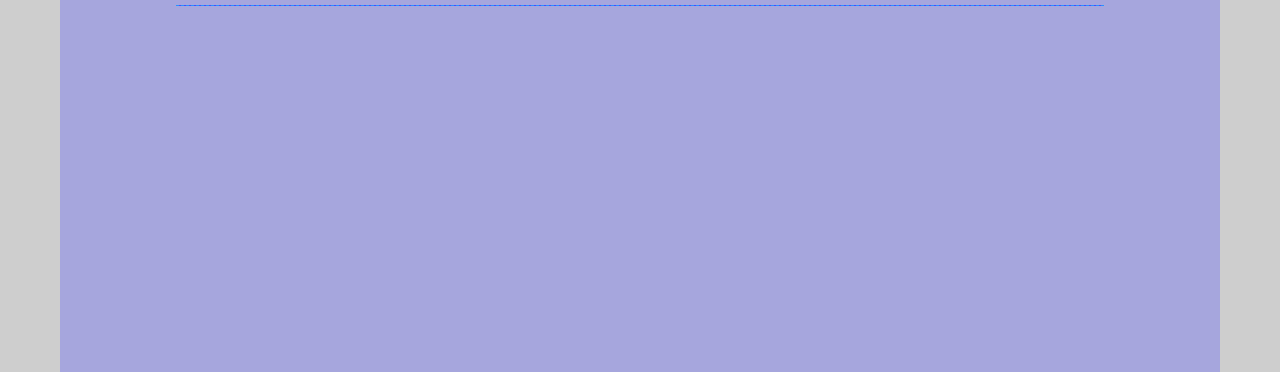
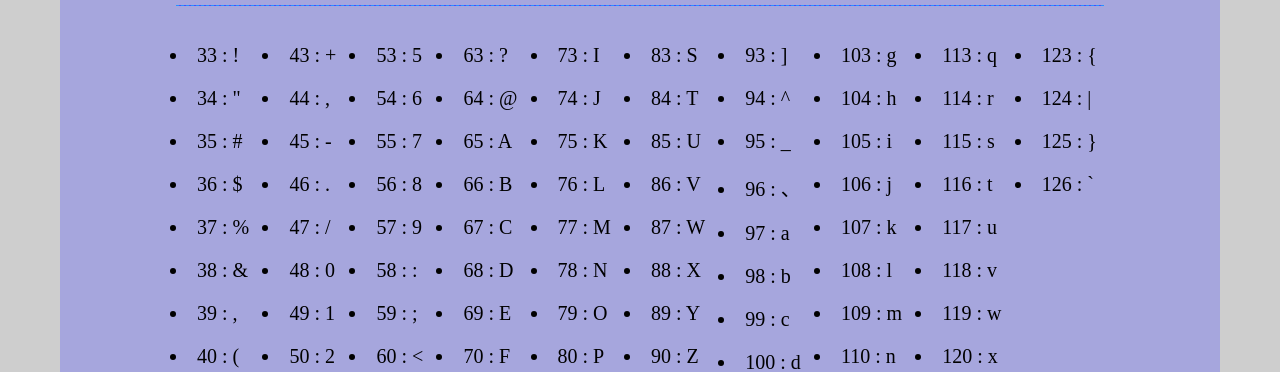
Before and after one commit to m10503330/web_app_1, a website: page index.html in a window 1280 px wide. Shown: the part 428-800 px from the top of the page. Drawn offline with nearby package versions, Linux system fonts and the light colour scheme; the site is published under a folder, as on GitHub Pages, so addresses that start at the root find nothing.

Commit message:
Update index.html

```diff
--- a/index.html
+++ b/index.html
@@ -4,7 +4,7 @@
     <meta charset="UTF-8">
     <meta name="viewport" content="width=device-width, initial-scale=1.0">
     <link rel="stylesheet" href="CSS.css">
-    <script src='/node_modules/jquery/dist/jquery.min.js'></script>
+    <script src='./node_modules/jquery/dist/jquery.min.js'></script>
     <script type="text/javascript" src="function.js"></script>
 
     <title>ASCII轉換器</title>
```
